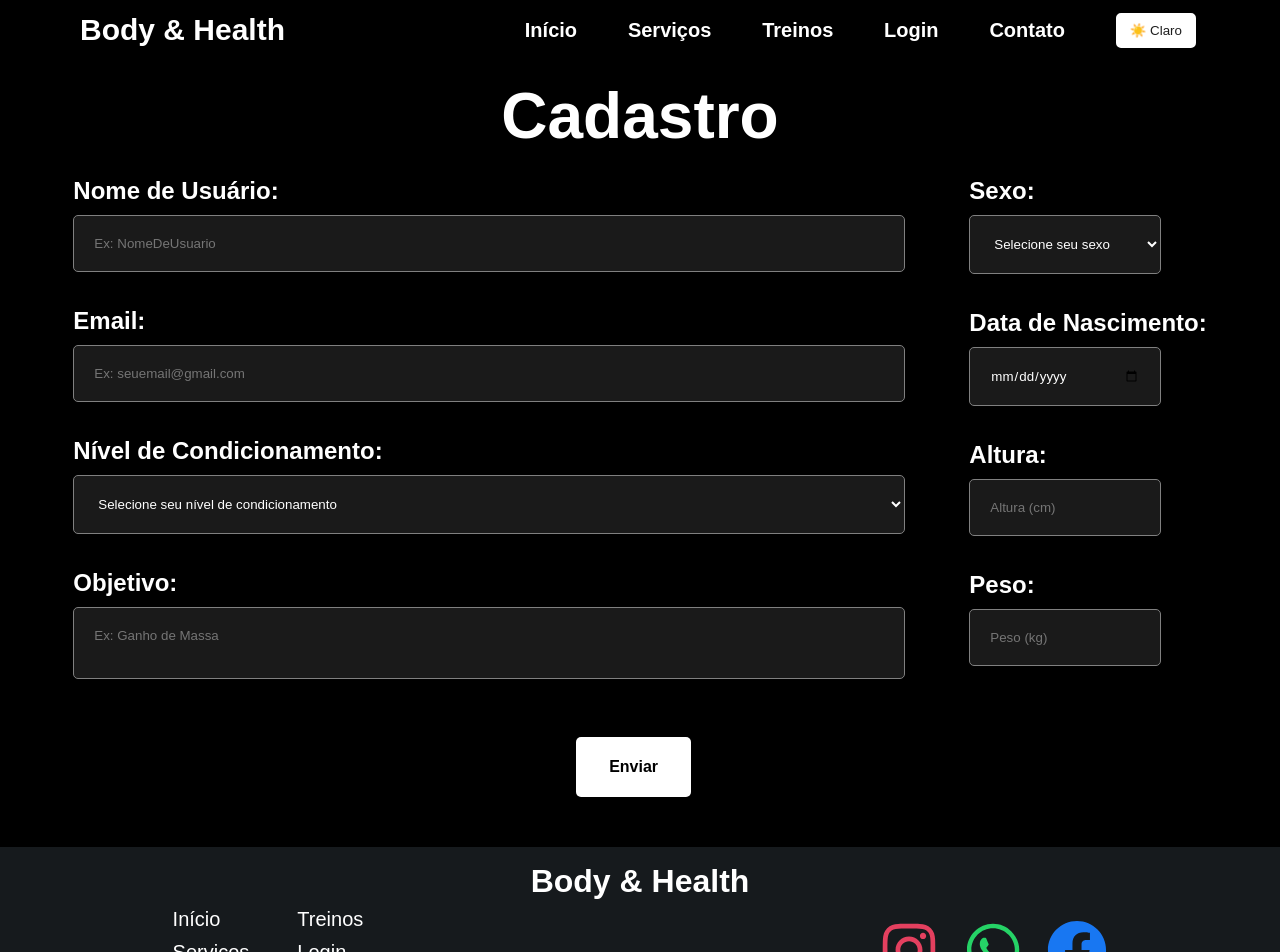
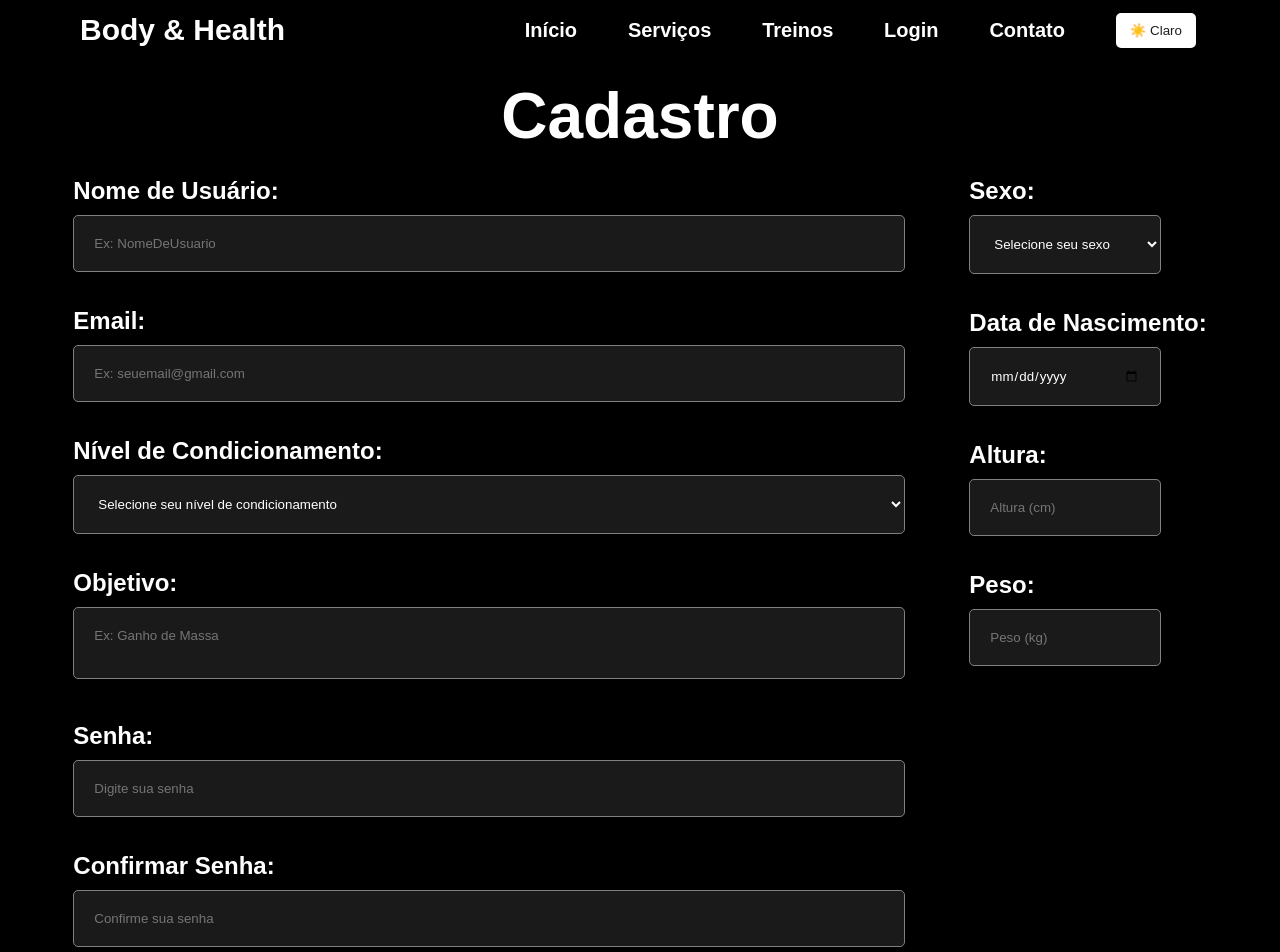
Before and after one commit to Vinirocha388/bodyhealthy-web, a Next.js app: page /cadastro in a window 1280 px wide. Shown: the top 952 px of the page. Built offline with nearby package versions, Linux system fonts and the light colour scheme; no server answers.

Commit message:
feat: add filter

```diff
--- a/src/app/cadastro/cadastro.module.css
+++ b/src/app/cadastro/cadastro.module.css
@@ -59,7 +59,8 @@
 .cadastroDataInput,
 .cadastroSexoInput,
 .cadastroNivelInput,
-.cadastroCondicionamentoInput {
+.cadastroCondicionamentoInput,
+.cadastroSenhaInput {
   padding: 20px;
   border-radius: 5px;
   border: 1px solid grey;
@@ -71,7 +72,8 @@
 .cadastroEmailInput,
 .cadastroObjetivoInput,
 .cadastroNivelInput,
-.cadastroCondicionamentoInput {
+.cadastroCondicionamentoInput,
+.cadastroSenhaInput {
   width: 65vw;
 }
 
@@ -111,6 +113,14 @@
   background-color: var(--hover-color);
 }
 
+.passwordError,
+.passwordErrorTwo {
+  color: red;
+  font-size: 1.2rem;
+  margin-top: 10px;
+  font-weight: bold;
+}
+
 @media (max-width: 900px) {
   .row {
     margin-top: 3vh;
@@ -140,6 +150,4 @@
   }
 }
 
-@media (max-width: 600px) {
-
-}
+@media (max-width: 600px) {}
--- a/src/app/cadastro/page.jsx
+++ b/src/app/cadastro/page.jsx
@@ -12,6 +12,7 @@ export default function Cadastro() {
     name: "",
     email: "",
     password: "",
+    confirmPassword: "",
     cellPhone: "",
     age: "",
     sex: "",
@@ -40,6 +41,12 @@ export default function Cadastro() {
     setError(null);
     setSuccess(false);
 
+    if (formData.password !== formData.confirmPassword) {
+      setError("As senhas não coincidem.");
+      return;
+    }
+
+
     try {
       const response = await fetch(`${url}/auth/register`, {
         method: "POST",
@@ -50,7 +57,7 @@ export default function Cadastro() {
           userName: formData.userName,
           name: formData.name,
           email: formData.email,
-          password: formData.password, // Note: In a real app, password should be hashed server-side
+          password: formData.password,
           cellPhone: formData.cellPhone,
           age: parseInt(formData.age),
           sex: formData.sex,
@@ -67,7 +74,6 @@ export default function Cadastro() {
       }
 
       setSuccess(true);
-      // Optionally redirect to conclusion page
       window.location.href = "/";
     } catch (err) {
       setError(err.message);
@@ -138,6 +144,35 @@ export default function Cadastro() {
                     value={formData.descriptionObjective}
                     onChange={handleChange}
                   />
+                </div>
+
+                <div className={styles.cadastroTopic}>
+                  <h2 className={styles.topicTitle}>Senha:</h2>
+                  <input
+                    name="password"
+                    type="password"
+                    placeholder="Digite sua senha"
+                    className={styles.cadastroSenhaInput}
+                    value={formData.password}
+                    onChange={handleChange}
+                    required
+                  />
+                </div>
+
+                <div className={styles.cadastroTopic}>
+                  <h2 className={styles.topicTitle}>Confirmar Senha:</h2>
+                  <input
+                    name="confirmPassword"
+                    type="password"
+                    placeholder="Confirme sua senha"
+                    className={styles.cadastroSenhaInput}
+                    value={formData.confirmPassword || ""}
+                    onChange={handleChange}
+                    required
+                  />
+                  {formData.password !== formData.confirmPassword && (
+                    <p className={styles.passwordError}>As senhas não coincidem.</p>
+                  )}
                 </div>
               </div>
 
@@ -211,8 +246,9 @@ export default function Cadastro() {
               </button>
             </div>
 
-            {error && <p className={styles.error}>{error}</p>}
-            {success && <p className={styles.success}>Usuário criado com sucesso!</p>}
+            {error && formData.password === formData.confirmPassword && (
+              <p className={styles.error}>{error}</p>
+            )}
           </form>
         </div>
       </main>
```
